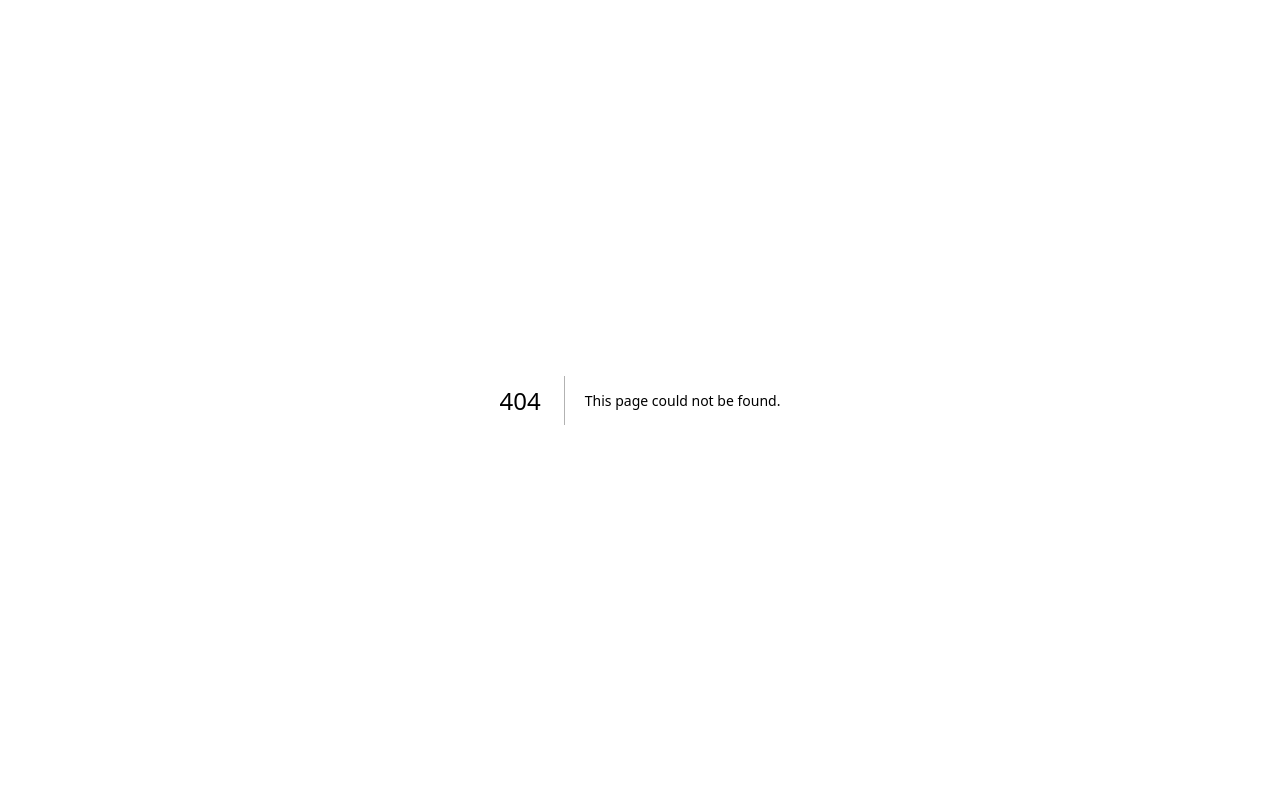
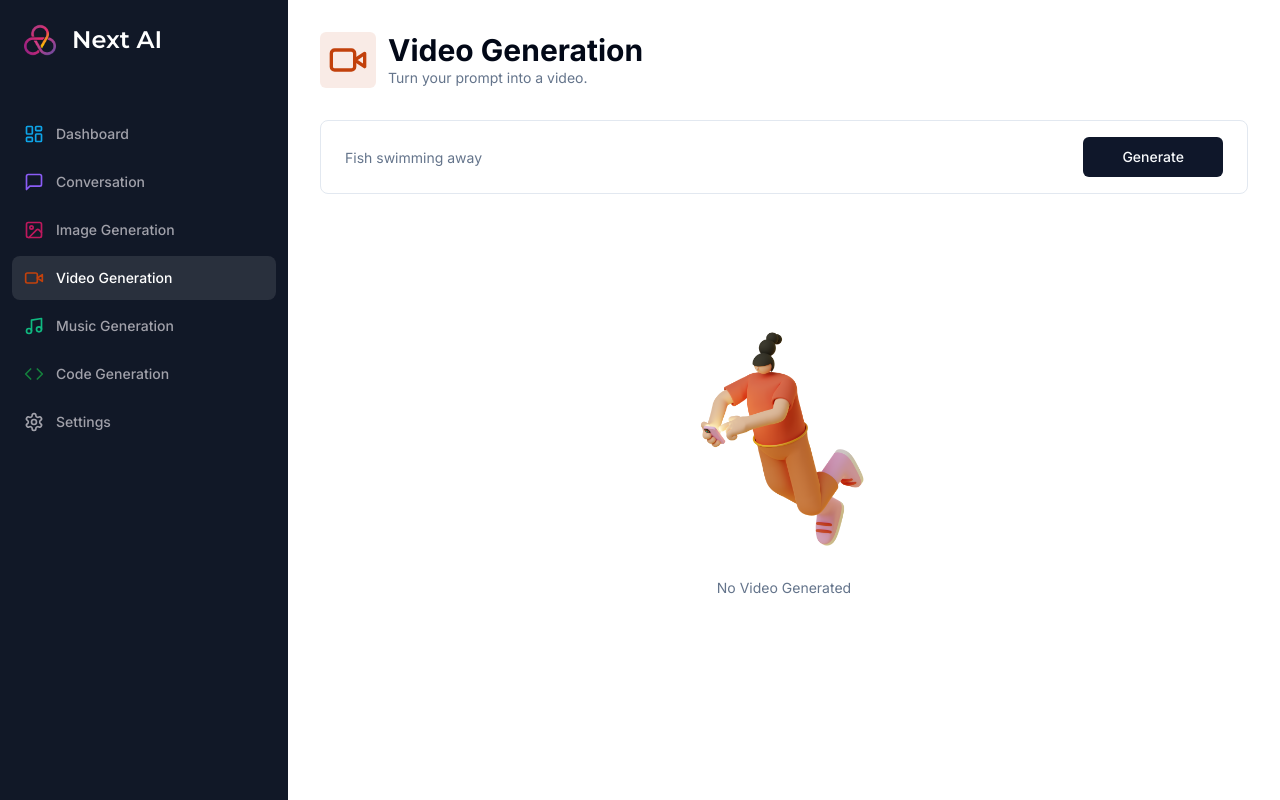
Before and after one commit to rehankhan21/next-SaaS-AI, a Next.js app: page /video in a window 1280 px wide. Before the commit this address had no page. Built offline with nearby package versions, Linux system fonts and the light colour scheme.

Commit message:
added video route

```diff
--- /dev/null
+++ b/app/(dashboard)/(routes)/video/constants.ts
@@ -0,0 +1,7 @@
+import * as z from "zod";
+
+export const formSchema = z.object({
+    prompt: z.string().min(1, {
+        message: "Video prompt is required",
+    }),
+})
--- /dev/null
+++ b/app/(dashboard)/(routes)/video/page.tsx
@@ -0,0 +1,119 @@
+"use client"
+
+import axios from "axios";
+import * as z from "zod";
+import { useState } from "react";
+import { VideoIcon } from "lucide-react";
+import { useForm } from "react-hook-form";
+import { zodResolver } from "@hookform/resolvers/zod"
+import { useRouter } from "next/navigation";
+
+import { Heading } from "@/components/Heading";
+import { Form, FormControl, FormField, FormItem } from "@/components/ui/form";
+import { Input } from "@/components/ui/input";
+import { Button } from "@/components/ui/button";
+import Empty from "@/components/Empty";
+import Loader from "@/components/Loader";
+
+import { formSchema } from "./constants";
+
+const VideoPage = () => {
+    const router = useRouter();
+    const [video, setVideo] = useState<string>();
+
+    const form = useForm<z.infer<typeof formSchema>>({
+        resolver: zodResolver(formSchema),
+        defaultValues: {
+            prompt: ""
+        }
+    });
+
+    const isLoading = form.formState.isSubmitting;
+
+    const onSubmit = async (values: z.infer<typeof formSchema>) => {
+        try {
+            setVideo(undefined);
+
+            const response = await axios.post("/api/video", values);
+
+            setVideo(response.data[0]);
+            form.reset();
+        } catch (error: any) {
+            // TODO: open pro modal
+            console.log(error);
+        } finally {
+            router.refresh();
+        }
+    };
+
+    return (
+        <div>
+            <Heading
+                title="Video Generation"
+                description="Turn your prompt into a video."
+                icon={VideoIcon}
+                iconColor="text-orange-700"
+                bgColor="bg-orange-700/10"
+            />
+            <div className=" px-4 lg:px-8">
+                <div>
+                    <Form {...form}>
+                        <form
+                            onSubmit={form.handleSubmit(onSubmit)}
+                            className="
+                             rounded-lg
+                             border
+                             w-full
+                             p-4
+                             px-3
+                             md:px-6
+                             focus-within:shadow-sm
+                             grid
+                             grid-cols-12
+                             gap-2
+                            "
+                        >
+                            <FormField
+                                name="prompt"
+                                render={({ field }) => (
+                                    <FormItem className=" col-span-12 lg:col-span-10">
+                                        <FormControl className=" m-0 p-0">
+                                            <Input
+                                                className=" border-0 outline-none focus-visible:ring-0 focus-visible:ring-transparent"
+                                                disabled={isLoading}
+                                                placeholder="Fish swimming away"
+                                                {...field} // this replaces onblur, onchange, etc...
+                                            />
+                                        </FormControl>
+                                    </FormItem>
+                                )}
+                            />
+                            <Button className=" col-span-12 lg:col-span-2 w-full" disabled={isLoading}>
+                                Generate
+                            </Button>
+                        </form>
+                    </Form>
+                </div>
+                <div className=" space-y-4 mt-4">
+                    {isLoading && (
+                        <div  className=" p-8 rounded-lg w-full flex items-center justify-center bg-muted">
+                            <Loader />
+                        </div>
+                    )}
+                    {!video && !isLoading && (
+                        <div>
+                            <Empty label="No Video Generated" />
+                        </div>
+                    )}
+                    {video && (
+                        <video controls className=" w-full aspect-video mt-8 rounded-lg border bg-black">
+                            <source src={video} />
+                        </video>
+                    )}
+                </div>
+            </div>
+        </div>
+     );
+}
+
+export default VideoPage;
--- /dev/null
+++ b/app/api/video/route.ts
@@ -0,0 +1,40 @@
+ import { auth } from "@clerk/nextjs";
+import { NextResponse } from "next/server";
+import Replicate from "replicate";
+
+ const replicate = new Replicate({
+    auth: process.env.REPLICATE_API_TOKEN!,
+ });
+
+ export async function POST(
+    req: Request
+ ) {
+    try {
+        const { userId } = auth();
+        const body = await req.json();
+        const { prompt } = body;
+
+        if (!userId) {
+            return new NextResponse("Unauthorized", { status: 401 });
+        }
+
+        if (!prompt) {
+            return new NextResponse("Prompt is required", { status: 400 });
+        }
+
+        const response = await replicate.run(
+          "anotherjesse/zeroscope-v2-xl:9f747673945c62801b13b84701c783929c0ee784e4748ec062204894dda1a351",
+          {
+            input: {
+              prompt: prompt
+            }
+          }
+        );
+
+        return NextResponse.json(response);
+
+    } catch (error) {
+        console.log("[VIDEO_ERROR]", error);
+        return new NextResponse("Interal error", { status: 500 })
+    }
+ }
```
